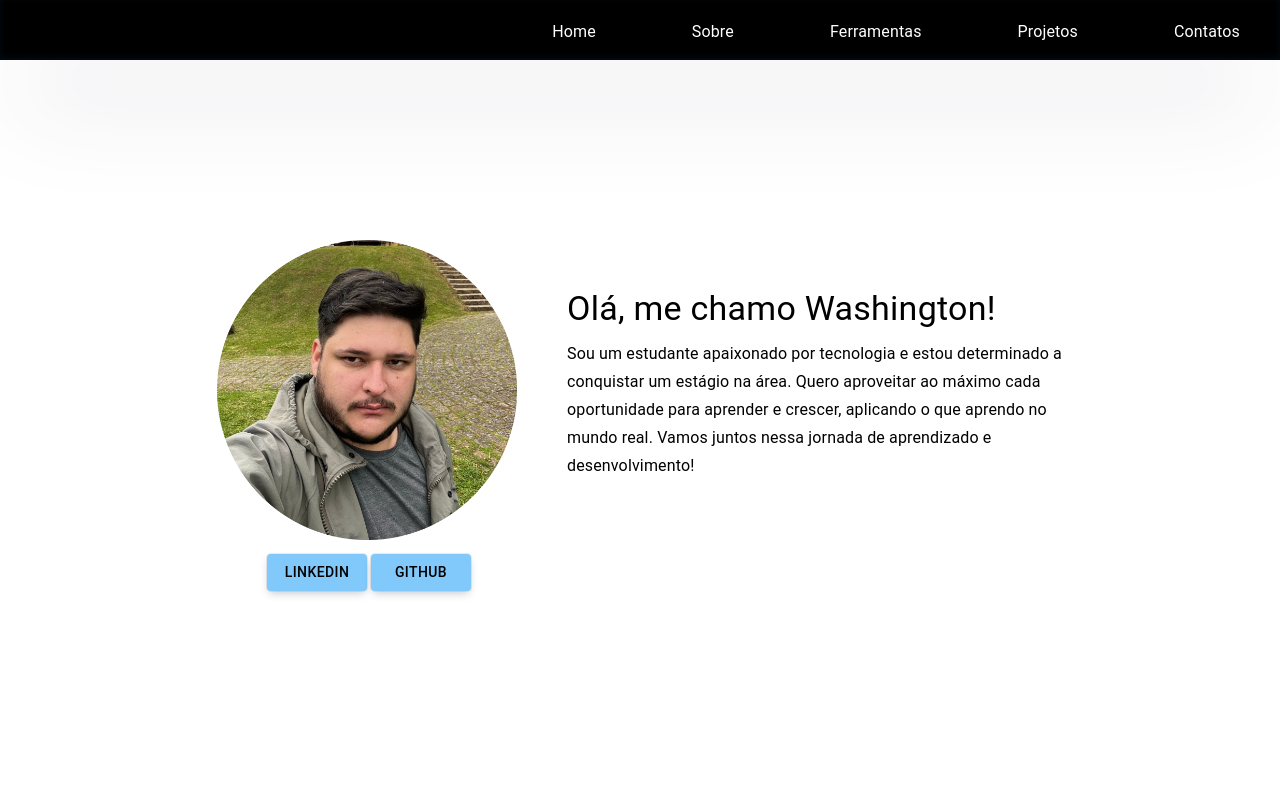
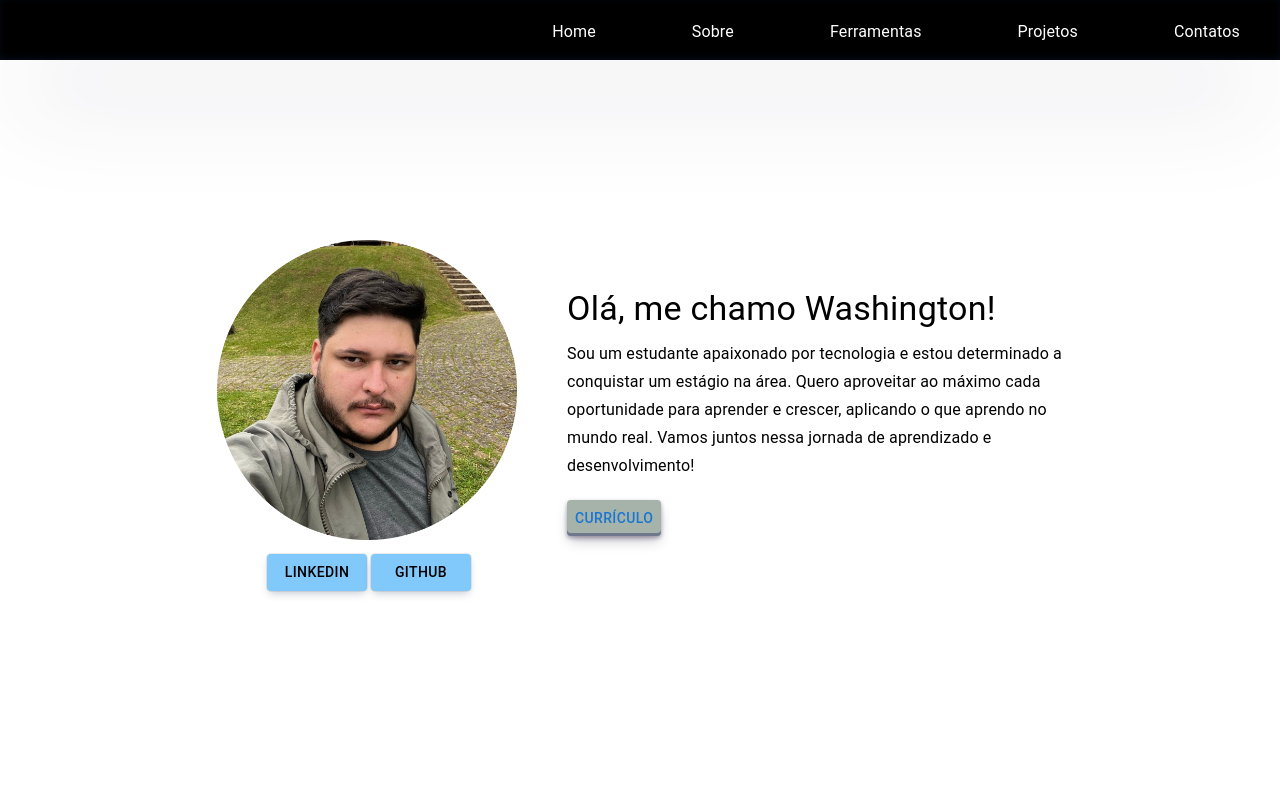
Before and after one commit to lemosdiego/portifolio2, a Next.js app: page / in a window 1280 px wide. Shown: the top 800 px of the page. Built offline with nearby package versions, Linux system fonts and the light colour scheme.

Commit message:
Atualização

```diff
--- a/src/app/components/Home/Home.tsx
+++ b/src/app/components/Home/Home.tsx
@@ -3,7 +3,7 @@ import { Box, Button, Grid, Link, Typography, responsiveFontSizes } from "@mui/m
 
 export const Inicio = () => {
   return (
-    <Grid id="home" container width="100%" justifyContent="center" padding={12} sx={{ flexDirection: { xs: "block", md: "row" }, gap: { md: "50px" }, padding: { xs: "20px", ms: "40px" }, height: { xs: "100%",sm:"80%", md: "100%" }, paddingTop: { xs: "80px", md: "80px" }, boxShadow: "rgba(17, 17, 26, 0.1) 0px 8px 24px, rgba(17, 17, 26, 0.1) 0px 16px 56px, rgba(17, 17, 26, 0.1) 0px 24px 80px;" }}  >
+    <Grid id="home" container width="100%" justifyContent="center" padding={12} sx={{ flexDirection: { xs: "block", md: "row" }, gap: { md: "50px" }, padding: { xs: "20px", ms: "40px" }, height: { xs: "105%",sm:"90%", md: "100%" }, paddingTop: { xs: "80px", md: "80px" }, boxShadow: "rgba(17, 17, 26, 0.1) 0px 8px 24px, rgba(17, 17, 26, 0.1) 0px 16px 56px, rgba(17, 17, 26, 0.1) 0px 24px 80px;" }}  >
 
       <Grid item sx={{ height: { xs: "250px", md: "300px" }, width: { xs: "250px", md: "300px" }, marginTop: { md: "160px" },boxShadow:"" }}>
         <img src="/minhafoto.png" height="100%" width="100%" />
@@ -26,7 +26,9 @@ export const Inicio = () => {
         <Typography sx={{ paddingTop: {xs:"20px", md: "20px", sm:"50px", lg:"48px" } }} variant="h4" >Olá, me chamo Washington!</Typography>
         <Typography variant="subtitle1" sx={{ paddingTop: { xs: "20px",sm:"20px", md: "10px" }, paddingBottom: { xs: "20px" } }}> Sou um estudante apaixonado por tecnologia e estou determinado a conquistar um estágio na área. Quero aproveitar ao máximo cada oportunidade para aprender e crescer, aplicando o que aprendo no mundo real. Vamos juntos nessa jornada de aprendizado e desenvolvimento!
         </Typography>
-
+        <Link href="https://drive.google.com/file/d/1is49CLQl7NqUM9UD_Kho12KINuq1dVie/view?usp=sharing" target="_blank">
+        <Button sx={{boxShadow:"rgba(45, 35, 66, .4) 0 2px 4px,rgba(45, 35, 66, .3) 0 7px 13px -3px,rgba(58, 65, 111, .5) 0 -3px 0 inset", backgroundColor:"#a5b3aa"}}>currículo</Button>
+        </Link>
       </Grid>
 
 
```
